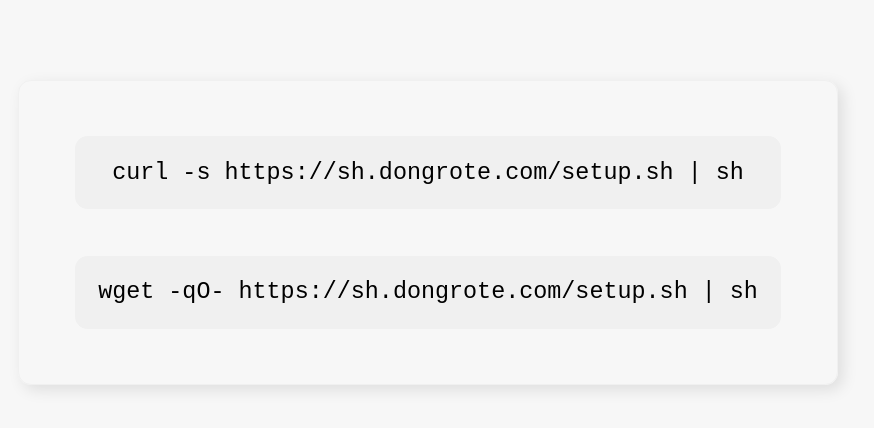
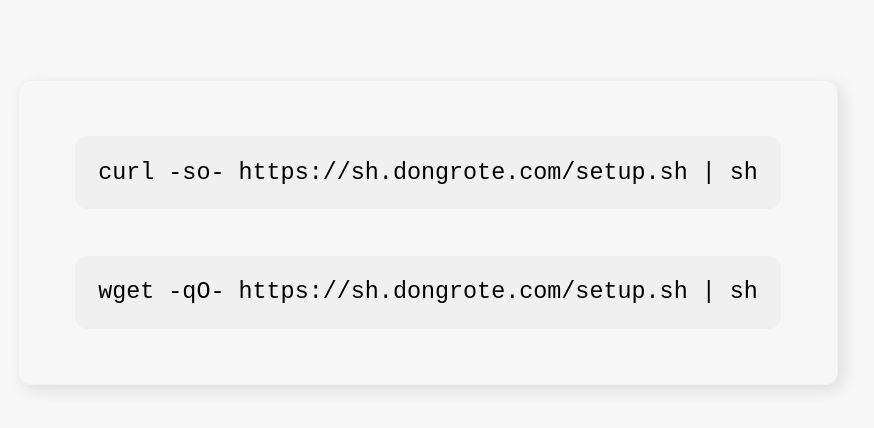
Before and after one commit to dongrote/sh.dongrote.com, a plain HTML site: page app/www/index.html in a window 1280 px wide. Shown: the whole page, without its empty margins (212-1086 px from the left). Drawn offline with Linux system fonts and the light colour scheme.

```diff
--- a/app/www/index.html
+++ b/app/www/index.html
@@ -45,7 +45,7 @@
   </head>
   <body>
     <div class="centered">
-      <code class="language-bash">curl -s https://sh.dongrote.com/setup.sh | sh</code>
+      <code class="language-bash">curl -so- https://sh.dongrote.com/setup.sh | sh</code>
       <code class="language-bash">wget -qO- https://sh.dongrote.com/setup.sh | sh</code>
     </div>
   </body>
```
Also changed, not shown: 5 other files.
